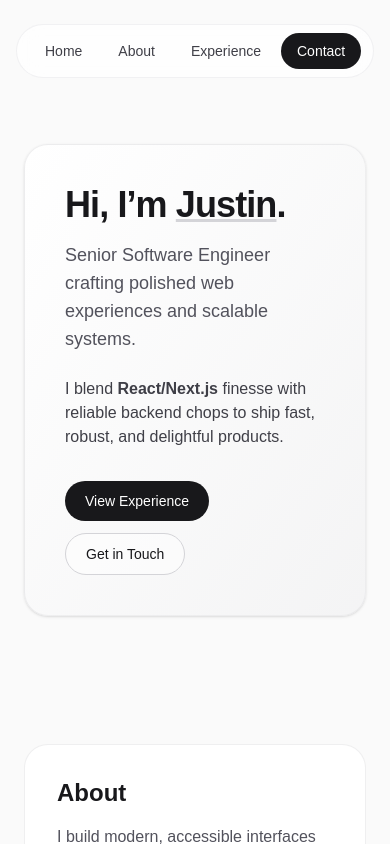
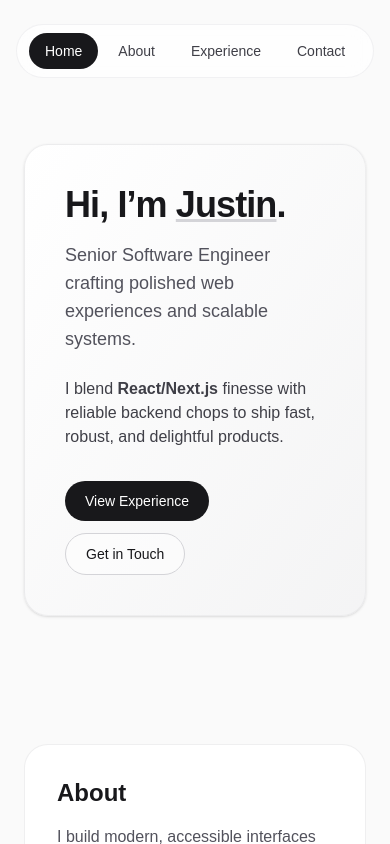
Before and after one commit to justinkahrs/homepage-2025, a Next.js app: page / in a window 390 px wide. Shown: the top 844 px of the page. Built offline with nearby package versions, Linux system fonts and the light colour scheme.

Commit message:
fix scroll activation mobile

```diff
--- a/app/page.tsx
+++ b/app/page.tsx
@@ -68,26 +68,47 @@ export default function App() {
       },
       {
         // Focus on the middle band of the viewport to avoid early switches.
+        // Loosened for mobile so sections intersect more reliably.
         root: null,
-        rootMargin: "-35% 0px -50% 0px",
-        threshold: [0.25, 0.5, 0.75],
+        rootMargin: "0px 0px -40% 0px",
+        threshold: [0, 0.25, 0.5],
       },
     );
     els.forEach((el) => observer.observe(el));
-    const onScrollBottomCheck = () => {
-      if (pendingTarget) return;
+    const onScrollHandler = () => {
+      // If we're at the very top, always highlight "Home".
+      if (!pendingTarget && window.scrollY <= 10) {
+        setActive("#home");
+        return;
+      }
+      // While not handling a click-initiated scroll, compute the nearest section
+      // to a mid-viewport anchor for robust mobile activation.
+      if (!pendingTarget && els.length) {
+        const targetY = window.innerHeight * 0.35;
+        let bestId: string | null = null;
+        let bestDist = Infinity;
+        for (const el of els) {
+          const rect = el.getBoundingClientRect();
+          const dist = Math.abs(rect.top - targetY);
+          if (dist < bestDist) {
+            bestDist = dist;
+            bestId = el.id;
+          }
+        }
+        if (bestId) setActive(`#${bestId}`);
+      }
+      // Bottom-of-page guard to ensure the last section becomes active.
       const doc = document.documentElement;
       const atBottom =
         Math.ceil(window.innerHeight + window.scrollY) >= doc.scrollHeight;
-      if (atBottom) {
+      if (!pendingTarget && atBottom) {
         setActive("#contact");
       }
     };
-    window.addEventListener("scroll", onScrollBottomCheck, { passive: true });
-    onScrollBottomCheck();
-
+    window.addEventListener("scroll", onScrollHandler, { passive: true });
+    onScrollHandler();
     return () => {
-      window.removeEventListener("scroll", onScrollBottomCheck);
+      window.removeEventListener("scroll", onScrollHandler);
       observer.disconnect();
     };
   }, [pendingTarget]);
```
